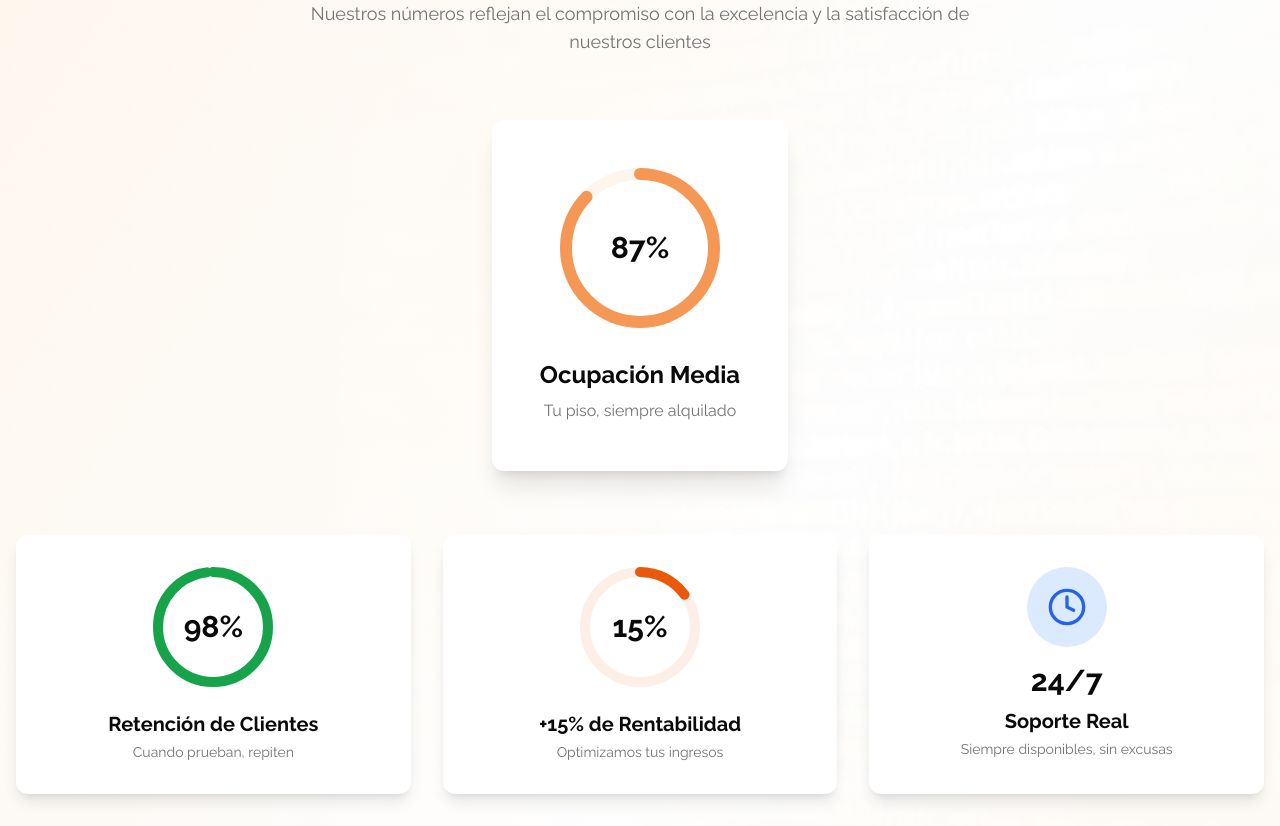
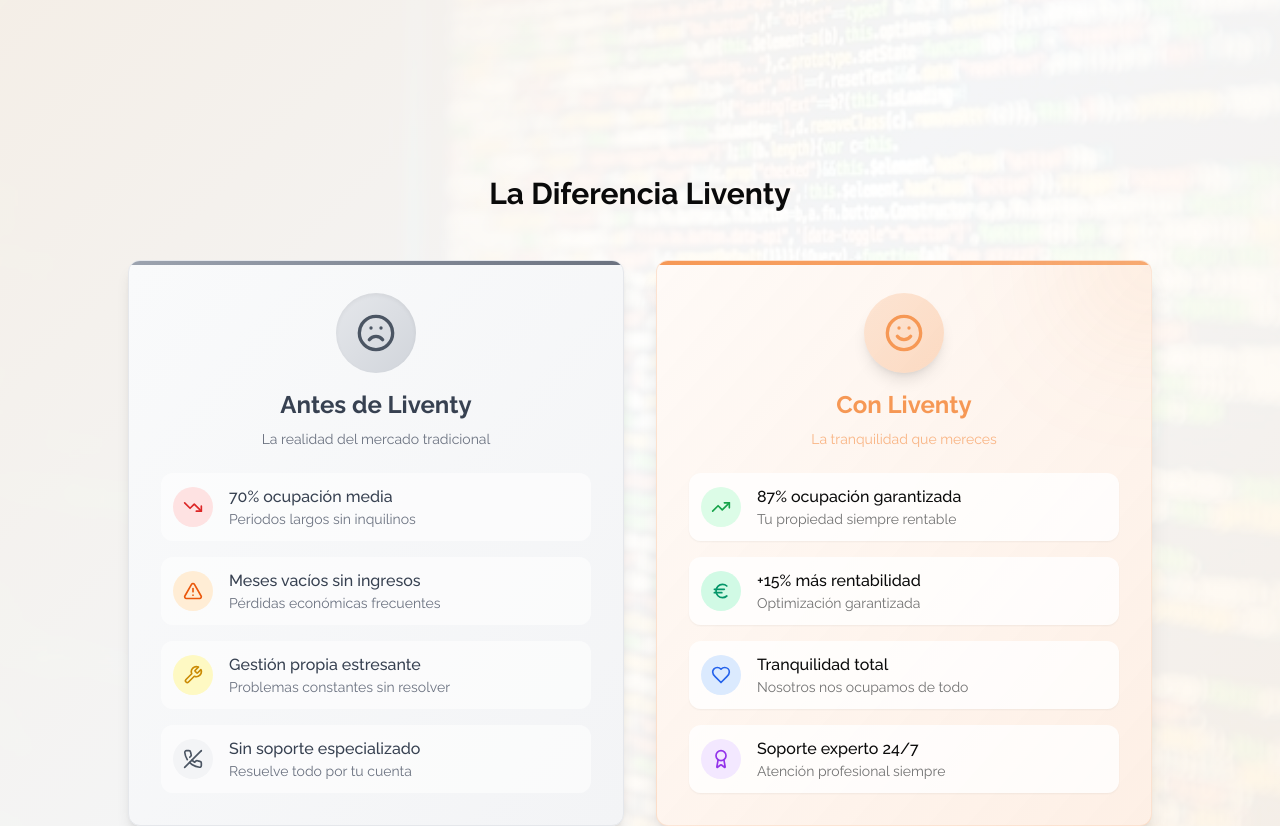
Before and after one commit to LiventyGestion/Liventy-gestion, a React (Vite) app: page / in a window 1280 px wide. Shown: the part 3740-4566 px from the top of the page. Built offline with nearby package versions, Linux system fonts and the light colour scheme.

Commit message:
Visual edit in Lovable

```diff
--- a/src/components/Stats.tsx
+++ b/src/components/Stats.tsx
@@ -8,34 +8,33 @@ import dataAnalytics from "@/assets/data-analytics.jpg";
 // Optimized custom hook for animated counter
 const useAnimatedCounter = (end: number, duration: number = 1500, isVisible: boolean = false) => {
   const [count, setCount] = useState(0);
-
   useEffect(() => {
     if (!isVisible) return;
-
     let start = 0;
     const startTime = Date.now();
-
     const timer = setInterval(() => {
       const elapsed = Date.now() - startTime;
       const progress = Math.min(elapsed / duration, 1);
-
       const easeOutCubic = 1 - Math.pow(1 - progress, 3);
       setCount(Math.floor(start + (end - start) * easeOutCubic));
-
       if (progress >= 1) {
         clearInterval(timer);
         setCount(end); // Ensure final value is exact
       }
     }, 16);
-
     return () => clearInterval(timer);
   }, [end, duration, isVisible]);
-
   return count;
 };
 
 // Circular progress component with enhanced visuals
-const CircularProgress = ({ percentage, size = 140, strokeWidth = 10, isVisible = false, color = "text-primary" }: {
+const CircularProgress = ({
+  percentage,
+  size = 140,
+  strokeWidth = 10,
+  isVisible = false,
+  color = "text-primary"
+}: {
   percentage: number;
   size?: number;
   strokeWidth?: number;
@@ -43,94 +42,61 @@ const CircularProgress = ({ percentage, size = 140, strokeWidth = 10, isVisible
   color?: string;
 }) => {
   const [animatedPercentage, setAnimatedPercentage] = useState(0);
-
   useEffect(() => {
     if (!isVisible) return;
-
     const timer = setTimeout(() => {
       setAnimatedPercentage(percentage);
     }, 200);
-
     return () => clearTimeout(timer);
   }, [percentage, isVisible]);
-
   const radius = (size - strokeWidth) / 2;
   const circumference = radius * 2 * Math.PI;
-  const strokeDashoffset = circumference - (animatedPercentage / 100) * circumference;
-
-  return (
-    <div className="relative inline-flex items-center justify-center">
+  const strokeDashoffset = circumference - animatedPercentage / 100 * circumference;
+  return <div className="relative inline-flex items-center justify-center">
       <svg width={size} height={size} className="transform -rotate-90">
-        <circle
-          cx={size / 2}
-          cy={size / 2}
-          r={radius}
-          stroke="currentColor"
-          strokeWidth={strokeWidth}
-          fill="none"
-          className="opacity-10"
-        />
-        <circle
-          cx={size / 2}
-          cy={size / 2}
-          r={radius}
-          stroke="currentColor"
-          strokeWidth={strokeWidth}
-          fill="none"
-          strokeDasharray={circumference}
-          strokeDashoffset={strokeDashoffset}
-          strokeLinecap="round"
-          className={`transition-all duration-1500 ease-out ${color}`}
-        />
+        <circle cx={size / 2} cy={size / 2} r={radius} stroke="currentColor" strokeWidth={strokeWidth} fill="none" className="opacity-10" />
+        <circle cx={size / 2} cy={size / 2} r={radius} stroke="currentColor" strokeWidth={strokeWidth} fill="none" strokeDasharray={circumference} strokeDashoffset={strokeDashoffset} strokeLinecap="round" className={`transition-all duration-1500 ease-out ${color}`} />
       </svg>
       <div className="absolute inset-0 flex flex-col items-center justify-center">
         <span className="text-3xl font-bold text-foreground">{animatedPercentage}%</span>
       </div>
-    </div>
-  );
+    </div>;
 };
 
 // Tooltip component
-const Tooltip = ({ content, children }: { content: string; children: React.ReactNode }) => {
+const Tooltip = ({
+  content,
+  children
+}: {
+  content: string;
+  children: React.ReactNode;
+}) => {
   const [isVisible, setIsVisible] = useState(false);
-
-  return (
-    <div
-      className="relative inline-block"
-      onMouseEnter={() => setIsVisible(true)}
-      onMouseLeave={() => setIsVisible(false)}
-    >
+  return <div className="relative inline-block" onMouseEnter={() => setIsVisible(true)} onMouseLeave={() => setIsVisible(false)}>
       {children}
-      {isVisible && (
-        <div className="absolute bottom-full left-1/2 transform -translate-x-1/2 mb-2 px-3 py-2 bg-gray-900 text-white text-sm rounded-lg shadow-lg whitespace-nowrap z-10">
+      {isVisible && <div className="absolute bottom-full left-1/2 transform -translate-x-1/2 mb-2 px-3 py-2 bg-gray-900 text-white text-sm rounded-lg shadow-lg whitespace-nowrap z-10">
           {content}
           <div className="absolute top-full left-1/2 transform -translate-x-1/2 w-0 h-0 border-l-4 border-r-4 border-t-4 border-transparent border-t-gray-900"></div>
-        </div>
-      )}
-    </div>
-  );
+        </div>}
+    </div>;
 };
-
 const Stats = () => {
   const [isVisible, setIsVisible] = useState(false);
   const [showImpactPhrase, setShowImpactPhrase] = useState(false);
   const sectionRef = useRef<HTMLElement>(null);
-
   useEffect(() => {
-    const observer = new IntersectionObserver(
-      ([entry]) => {
-        if (entry.isIntersecting) {
-          setShowImpactPhrase(true);
-          setTimeout(() => setIsVisible(true), 300);
-        }
-      },
-      { threshold: 0.2, rootMargin: '50px' }
-    );
-
+    const observer = new IntersectionObserver(([entry]) => {
+      if (entry.isIntersecting) {
+        setShowImpactPhrase(true);
+        setTimeout(() => setIsVisible(true), 300);
+      }
+    }, {
+      threshold: 0.2,
+      rootMargin: '50px'
+    });
     if (sectionRef.current) {
       observer.observe(sectionRef.current);
     }
-
     return () => observer.disconnect();
   }, []);
 
@@ -141,29 +107,16 @@ const Stats = () => {
   const propertiesCount = useAnimatedCounter(500, 1800, isVisible);
   const clientsCount = useAnimatedCounter(1200, 1900, isVisible);
   const revenueCount = useAnimatedCounter(25, 1700, isVisible);
-
-  return (
-    <div className="bg-background">
+  return <div className="bg-background">
       {/* Main Stats Section */}
       <section ref={sectionRef} className="py-20 bg-gradient-to-br from-orange-50 via-white to-orange-50 relative overflow-hidden">
         {/* Background Image */}
         <div className="absolute inset-0 z-0">
-          <img
-            src={dataAnalytics}
-            alt=""
-            className="w-full h-full object-cover opacity-5"
-            aria-hidden="true"
-            loading="lazy"
-          />
-          <div className="absolute inset-0 bg-gradient-to-br from-orange-50/90 via-white/80 to-orange-50/90"></div>
+          <img src={dataAnalytics} alt="" className="w-full h-full object-cover opacity-5" aria-hidden="true" loading="lazy" />
+
         </div>
         {/* Subtle background pattern */}
-        <div className="absolute inset-0 opacity-5 z-0">
-          <div className="absolute inset-0" style={{
-            backgroundImage: `radial-gradient(circle at 20% 80%, hsl(var(--primary)) 1px, transparent 1px)`,
-            backgroundSize: '40px 40px'
-          }} />
-        </div>
+
 
         <div className="container mx-auto px-4 relative z-10">
           {/* Impact phrase */}
@@ -176,84 +129,35 @@ const Stats = () => {
             <h2 className="text-4xl sm:text-5xl font-bold mb-4 text-foreground">
               Resultados que Hablan por Sí Solos
             </h2>
-            <p className="text-muted-foreground text-lg max-w-2xl mx-auto">
-              Nuestros números reflejan el compromiso con la excelencia y la satisfacción de nuestros clientes
-            </p>
+
           </div>
 
           {/* 1-3-9 Structure */}
 
           {/* 1 KPI Estrella */}
-          <div className={`flex justify-center mb-16 transition-all duration-1000 ${isVisible ? 'opacity-100 translate-y-0' : 'opacity-0 translate-y-8'}`} style={{ animationDelay: '300ms' }}>
-            <Card className="bg-white shadow-xl border-none p-12 text-center max-w-md hover:scale-105 transition-all duration-300">
-              <CardContent className="p-0">
-                <Tooltip content="Porcentaje de tiempo que nuestras propiedades están ocupadas vs. la media del mercado (70%)">
-                  <div className="text-primary mb-6">
-                    <CircularProgress
-                      percentage={occupancyRate}
-                      size={160}
-                      strokeWidth={12}
-                      isVisible={isVisible}
-                      color="text-primary"
-                    />
-                  </div>
-                </Tooltip>
-                <h3 className="text-2xl font-bold text-foreground mb-2">Ocupación Media</h3>
-                <p className="text-muted-foreground">Tu piso, siempre alquilado</p>
-              </CardContent>
-            </Card>
+          <div className={`flex justify-center mb-16 transition-all duration-1000 ${isVisible ? 'opacity-100 translate-y-0' : 'opacity-0 translate-y-8'}`} style={{
+          animationDelay: '300ms'
+        }}>
+
           </div>
 
           {/* 3 KPIs Secundarios */}
           <div className="grid md:grid-cols-3 gap-8 mb-16">
-            <Card className={`bg-white shadow-lg border-none hover:shadow-xl hover:scale-105 transition-all duration-300 ${isVisible ? 'animate-fade-in' : 'opacity-0'}`} style={{ animationDelay: '600ms' }}>
-              <CardContent className="p-8 text-center">
-                <Tooltip content="Propietarios que renuevan contrato año tras año - la media del sector es del 70%">
-                  <div className="text-green-600 mb-4">
-                    <CircularProgress
-                      percentage={satisfactionRate}
-                      size={120}
-                      isVisible={isVisible}
-                      color="text-green-600"
-                    />
-                  </div>
-                </Tooltip>
-                <h3 className="text-xl font-bold text-foreground mb-1">Retención de Clientes</h3>
-                <p className="text-muted-foreground text-sm">Cuando prueban, repiten</p>
-              </CardContent>
+            <Card className={`bg-white shadow-lg border-none hover:shadow-xl hover:scale-105 transition-all duration-300 ${isVisible ? 'animate-fade-in' : 'opacity-0'}`} style={{
+            animationDelay: '600ms'
+          }}>
+
             </Card>
 
-            <Card className={`bg-white shadow-lg border-none hover:shadow-xl hover:scale-105 transition-all duration-300 ${isVisible ? 'animate-fade-in' : 'opacity-0'}`} style={{ animationDelay: '800ms' }}>
-              <CardContent className="p-8 text-center">
-                <Tooltip content="Incremento medio de rentabilidad vs. gestión propia - calculado sobre ingresos netos anuales">
-                  <div className="text-orange-600 mb-4">
-                    <CircularProgress
-                      percentage={profitabilityRate}
-                      size={120}
-                      isVisible={isVisible}
-                      color="text-orange-600"
-                    />
-                  </div>
-                </Tooltip>
-                <h3 className="text-xl font-bold text-foreground mb-1">+15% de Rentabilidad</h3>
-                <p className="text-muted-foreground text-sm">Optimizamos tus ingresos</p>
-              </CardContent>
-            </Card>
 
-            <Card className={`bg-white shadow-lg border-none hover:shadow-xl hover:scale-105 transition-all duration-300 ${isVisible ? 'animate-fade-in' : 'opacity-0'}`} style={{ animationDelay: '1000ms' }}>
-              <CardContent className="p-8 text-center">
-                <div className="inline-flex items-center justify-center w-20 h-20 bg-blue-100 rounded-full mb-4">
-                  <Clock className="h-10 w-10 text-blue-600" />
-                </div>
-                <h3 className="text-3xl font-bold text-foreground mb-2">24/7</h3>
-                <h4 className="text-xl font-bold text-foreground mb-1">Soporte Real</h4>
-                <p className="text-muted-foreground text-sm">Siempre disponibles, sin excusas</p>
-              </CardContent>
-            </Card>
+
+
           </div>
 
           {/* Antes vs Después */}
-          <div className={`mb-16 transition-all duration-1000 ${isVisible ? 'opacity-100 translate-y-0' : 'opacity-0 translate-y-8'}`} style={{ animationDelay: '1200ms' }}>
+          <div className={`mb-16 transition-all duration-1000 ${isVisible ? 'opacity-100 translate-y-0' : 'opacity-0 translate-y-8'}`} style={{
+          animationDelay: '1200ms'
+        }}>
             <h3 className="text-3xl font-bold text-center mb-12 text-foreground">La Diferencia Liventy</h3>
             <div className="grid md:grid-cols-2 gap-8 max-w-5xl mx-auto">
               <Card className="bg-gradient-to-br from-gray-50 to-gray-100 border border-gray-200 shadow-lg hover:shadow-xl transition-all duration-300 relative overflow-hidden">
@@ -362,7 +266,9 @@ const Stats = () => {
           </div>
 
           {/* 5 Métricas adicionales como bonus */}
-          <div className={`transition-all duration-1000 ${isVisible ? 'opacity-100 translate-y-0' : 'opacity-0 translate-y-8'}`} style={{ animationDelay: '1400ms' }}>
+          <div className={`transition-all duration-1000 ${isVisible ? 'opacity-100 translate-y-0' : 'opacity-0 translate-y-8'}`} style={{
+          animationDelay: '1400ms'
+        }}>
             <div className="grid grid-cols-2 md:grid-cols-5 gap-6 max-w-6xl mx-auto">
               <div className="text-center">
                 <div className="text-3xl font-bold text-primary mb-1">{propertiesCount}+</div>
@@ -393,8 +299,6 @@ const Stats = () => {
         </div>
       </section>
 
-    </div>
-  );
+    </div>;
 };
-
 export default Stats;
```
